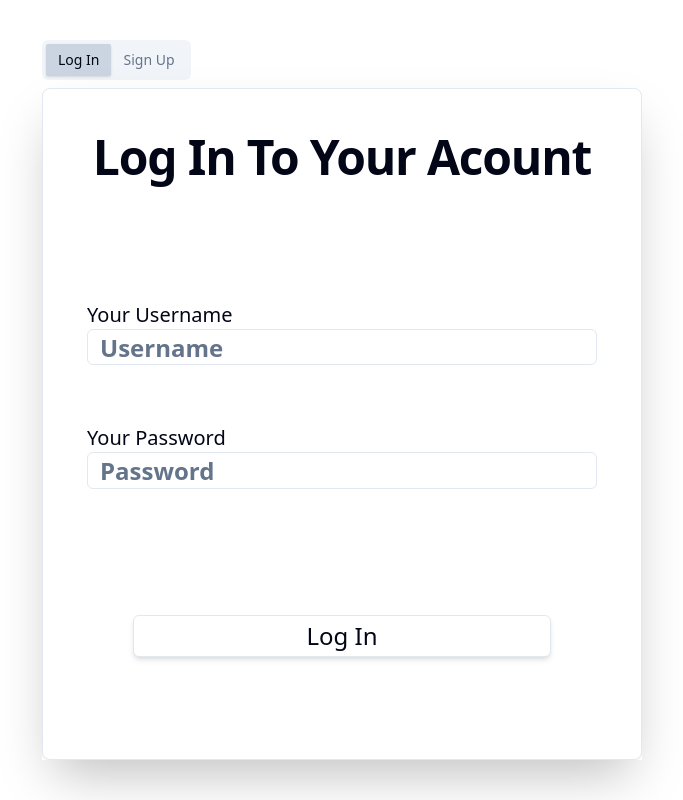
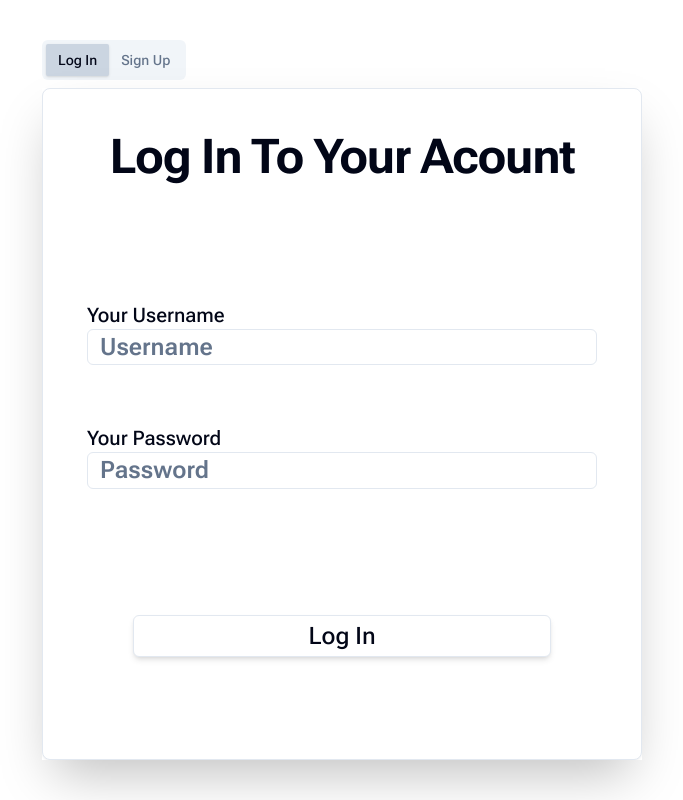
Before and after one commit to danik1341/ToDoList_Project, a Next.js app in the folder ToDoList/frontend/: page / in a window 1280 px wide. Shown: the whole page, without its empty margins (298-981 px from the left). Built offline with nearby package versions, Linux system fonts and the light colour scheme.

Commit message:
font added

```diff
--- a/ToDoList/frontend/app/layout.tsx
+++ b/ToDoList/frontend/app/layout.tsx
@@ -1,5 +1,10 @@
 import "./globals.css";
 import type { Metadata } from "next";
+import { Roboto_Flex } from "next/font/google";
+
+const roboto = Roboto_Flex({
+  subsets: ["latin"],
+});
 
 export const metadata: Metadata = {
   title: "Create Next App",
@@ -12,7 +17,7 @@
   children: React.ReactNode;
 }) {
   return (
-    <html lang="en">
+    <html lang="en" className={roboto.className}>
       <body className="h-full min-h-screen">{children}</body>
     </html>
   );
```
